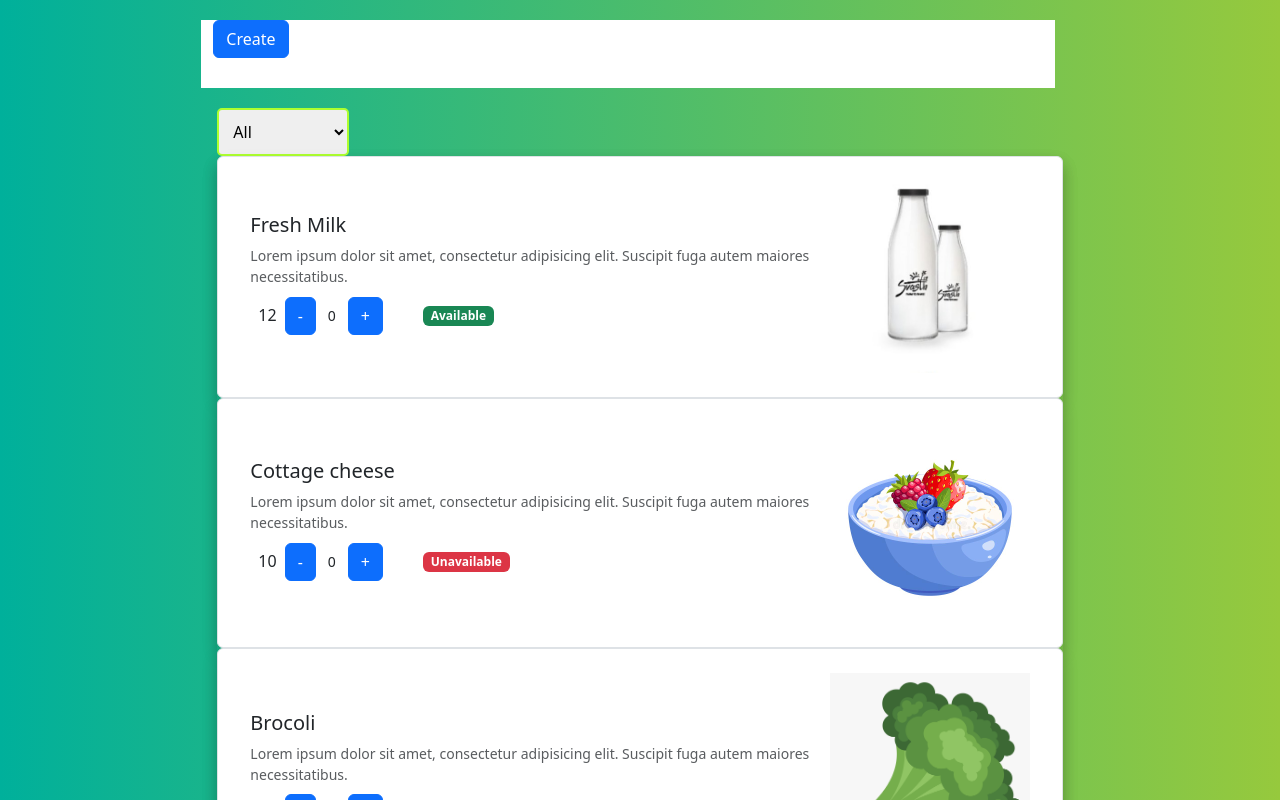
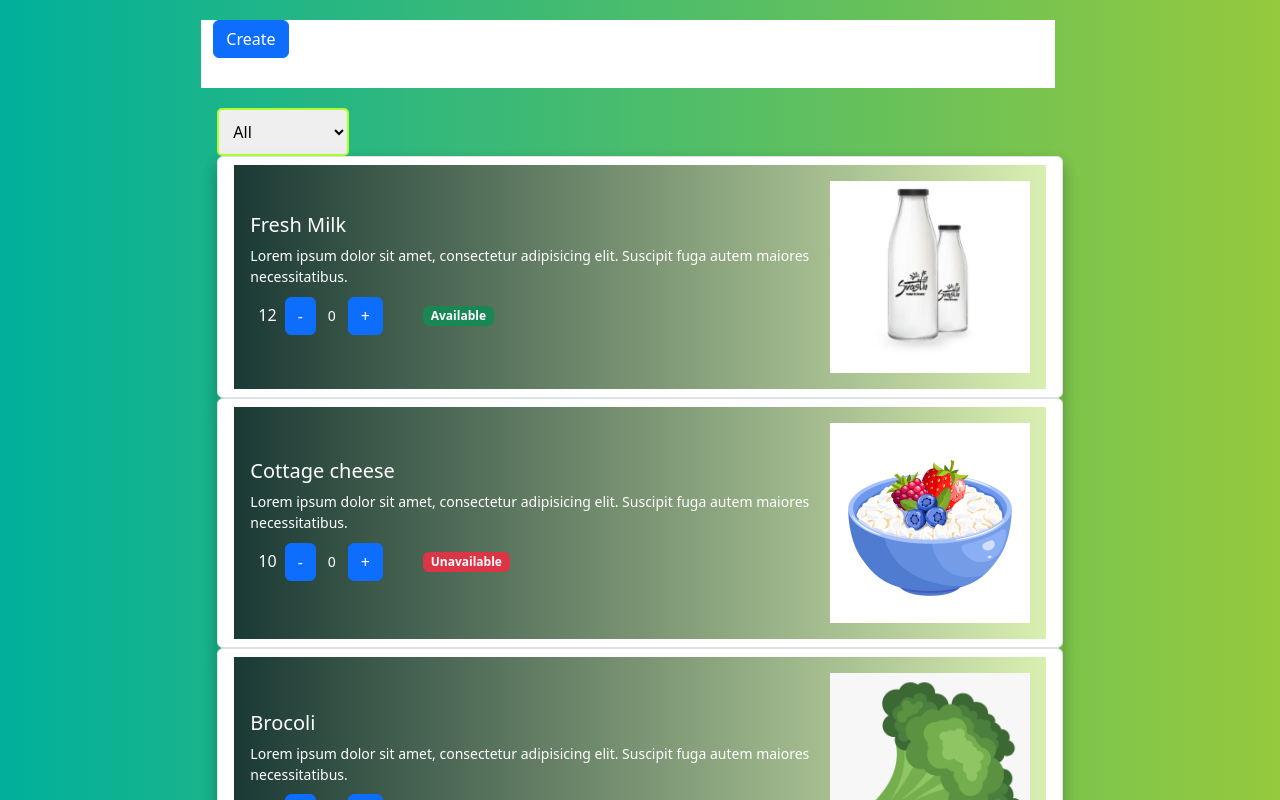
Before and after one commit to Johannes7549/productRendering, a React (Create React App) app: page / in a window 1280 px wide. Shown: the top 800 px of the page. Built offline with nearby package versions, Linux system fonts and the light colour scheme.

Commit message:
Product changed

```diff
--- a/src/App.css
+++ b/src/App.css
@@ -27,6 +27,10 @@
 .App-link {
   color: #61dafb;
 }
+.align-items-lg-center{
+  background: -webkit-linear-gradient(to right, #60817d, #a0c168);
+  background: linear-gradient(to right, #1b3935, #d9efb1);
+}
 
 @keyframes App-logo-spin {
   from {
--- a/src/components/product.js
+++ b/src/components/product.js
@@ -6,9 +6,9 @@ function Products(props){
         <ul class="list-group shadow">
           <li class="list-group-item">
             <div class="media align-items-lg-center flex-column flex-lg-row p-3 d-flex">
-              <div class="media-body order-2 order-lg-1">
+              <div class="media-body order-2 order-lg-1" style={{color:"white"}}>
                 <h5 class="mt-0 font-weight-bold mb-2">{props.name}</h5>
-                <p class="font-italic text-muted mb-0 small">{props.description}</p>
+                <p class="font-italic mb-0 small" style={{color:"white"}}>{props.description}</p>
                 <ProductDetails price = {props.price} isAvailable = {props.isAvailable}></ProductDetails>
               </div><img src={props.imgURL} alt="Generic placeholder image" width="200" class="ml-lg-5 order-1 order-lg-2" />
               </div>
```
